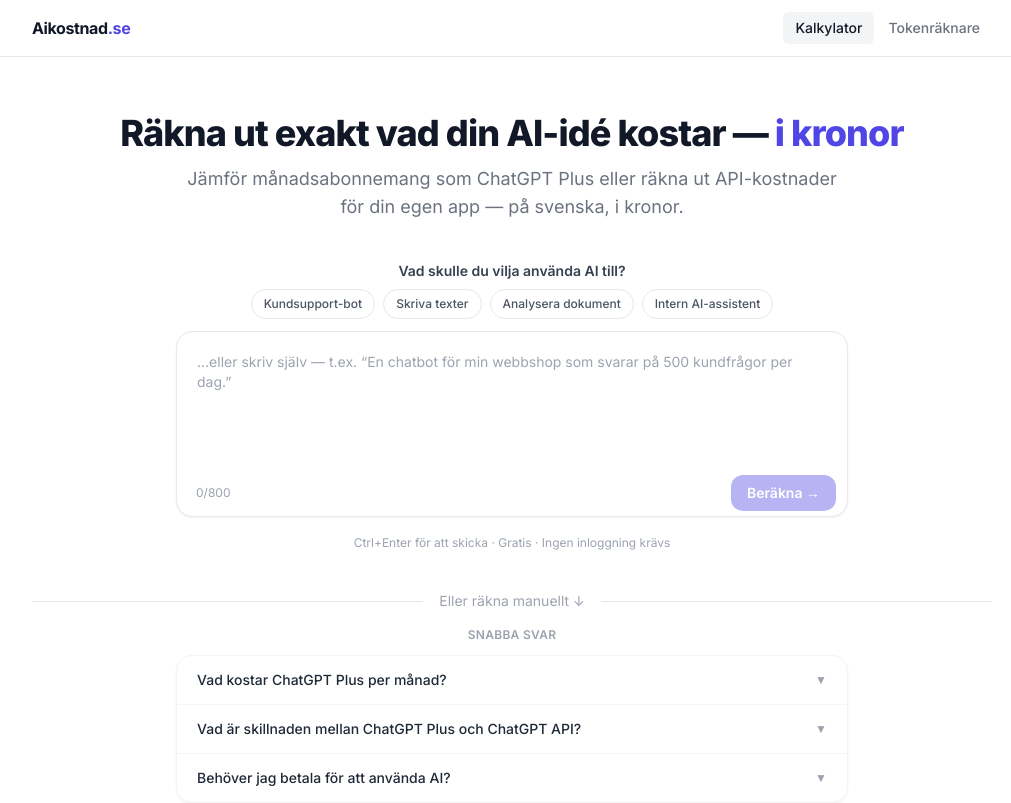
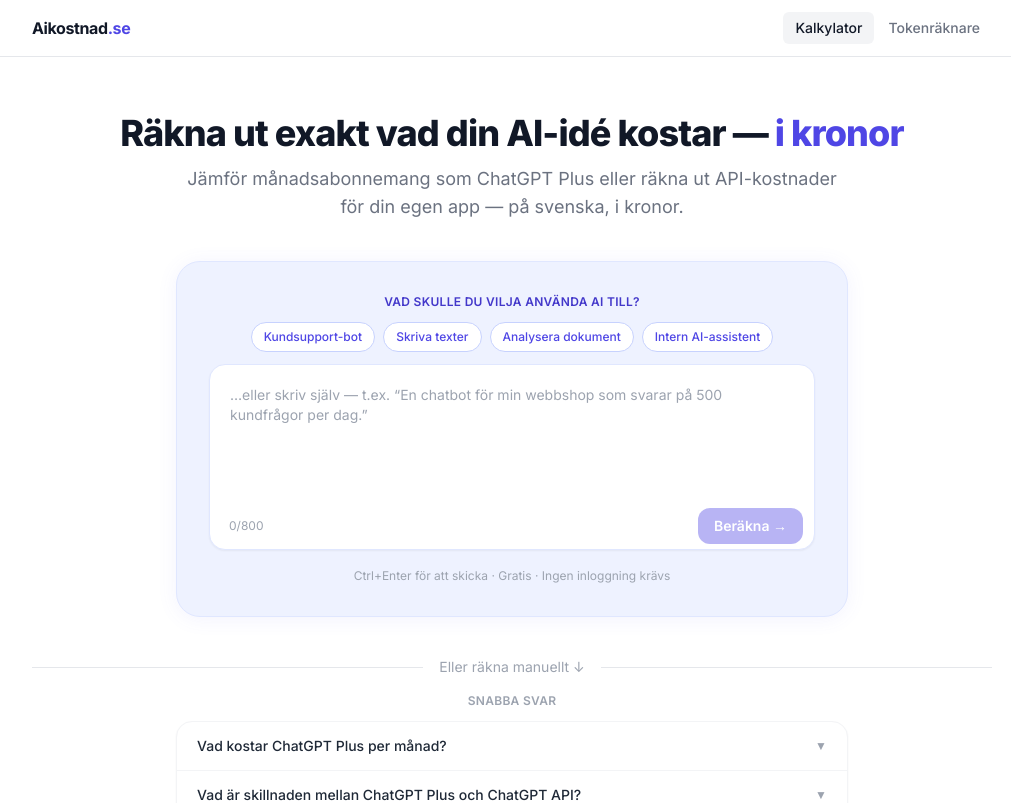
Before and after one commit to MrPicki/aikostnad-se, a React (Vite) app: page / in a window 1280 px wide. Shown: the top 803 px of the page, without its empty margins (128-1139 px from the left). Built offline with nearby package versions, Linux system fonts and the light colour scheme; no server answers.

Commit message:
fix: SimpleEstimator i distinkt indigo-kort — separerad från hero

```diff
--- a/src/components/SimpleEstimator.tsx
+++ b/src/components/SimpleEstimator.tsx
@@ -121,8 +121,8 @@
   return (
     <section aria-label="Enkel AI-kostnadsestimering">
       {(status === "idle" || status === "error") && (
-        <div className="max-w-2xl mx-auto">
-          <label htmlFor="estimate-input" className="block text-sm font-semibold text-gray-700 mb-2 text-center">
+        <div className="max-w-2xl mx-auto bg-indigo-50 border border-indigo-100 rounded-3xl p-6 sm:p-8 shadow-[0_2px_20px_rgba(99,102,241,0.08)]">
+          <label htmlFor="estimate-input" className="block text-sm font-semibold text-indigo-700 mb-3 text-center tracking-wide uppercase text-xs">
             Vad skulle du vilja använda AI till?
           </label>
 
@@ -133,7 +133,7 @@
                 key={chip.label}
                 type="button"
                 onClick={() => setText(chip.prompt)}
-                className="text-xs font-medium px-3 py-1.5 bg-white border border-gray-200 hover:border-indigo-300 hover:bg-indigo-50 hover:text-indigo-700 text-gray-600 rounded-full transition-all"
+                className="text-xs font-medium px-3 py-1.5 bg-white border border-indigo-200 hover:border-indigo-400 hover:bg-indigo-100 hover:text-indigo-700 text-indigo-600 rounded-full transition-all"
               >
                 {chip.label}
               </button>
@@ -147,7 +147,7 @@
               onChange={(e) => setText(e.target.value)}
               onKeyDown={handleKeyDown}
               placeholder="…eller skriv själv — t.ex. &ldquo;En chatbot för min webbshop som svarar på 500 kundfrågor per dag.&rdquo;"
-              className="w-full rounded-2xl border border-gray-200 shadow-sm bg-white px-5 pt-5 pb-16 text-sm text-gray-800 placeholder-gray-400 resize-none focus:outline-none focus:ring-2 focus:ring-indigo-500 focus:border-transparent transition"
+              className="w-full rounded-2xl border border-indigo-100 shadow-sm bg-white px-5 pt-5 pb-16 text-sm text-gray-800 placeholder-gray-400 resize-none focus:outline-none focus:ring-2 focus:ring-indigo-500 focus:border-transparent transition"
               rows={5}
               maxLength={800}
             />
```
